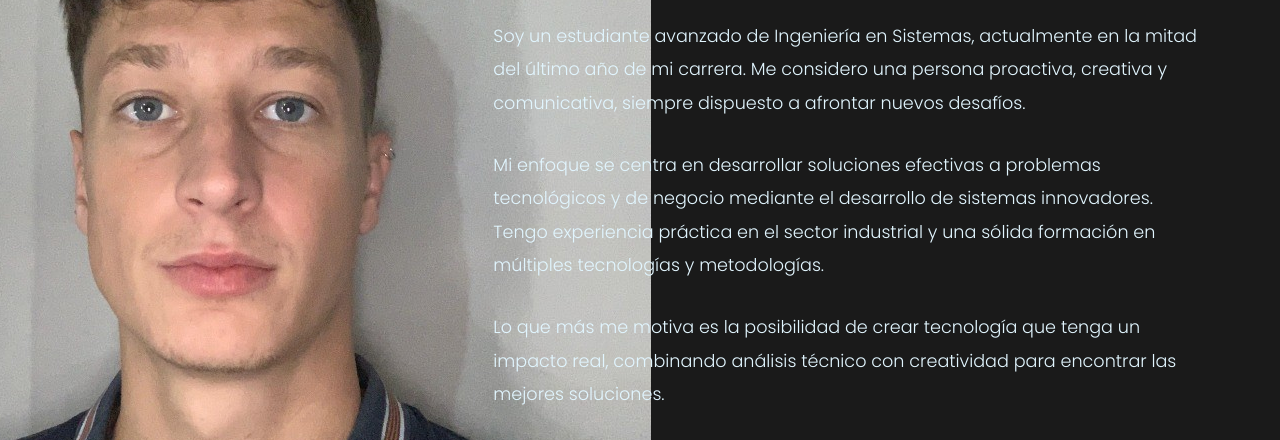
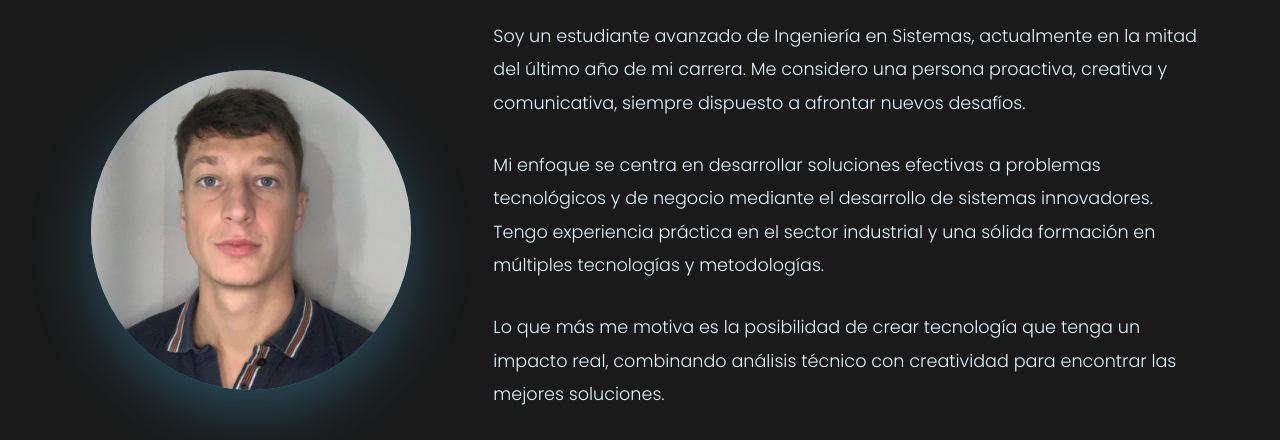
Before and after one commit to BochatayMauricio/Portfolio, a plain HTML site: page index.html in a window 1280 px wide. Shown: the part 1017-1457 px from the top of the page. Drawn offline with Linux system fonts and the light colour scheme.

Commit message:
Corrección de imagen

```diff
--- a/index.html
+++ b/index.html
@@ -9,7 +9,6 @@
     <link href="https://fonts.googleapis.com/css2?family=Poppins:wght@300;400;500;600;700;800;900&display=swap" rel="stylesheet">
     <link rel="stylesheet" href="portfolio.css">
     <script src="portfolio.js" defer></script>
-
 </head>
 <body>
     <!-- Navigation -->
@@ -48,9 +47,9 @@
             <h2 class="section-title fade-in">Sobre mí</h2>
             <div class="about-content fade-in">
                 <div class="about-image">
-                    <div class="profile-img">
-                        <img src="./1708526439445.jpg">
-                    </div>
+
+                    <img class="profile-img" src="./1708526439445.jpg">
+
                 </div>
                 <div class="about-text">
                     <p>
```
